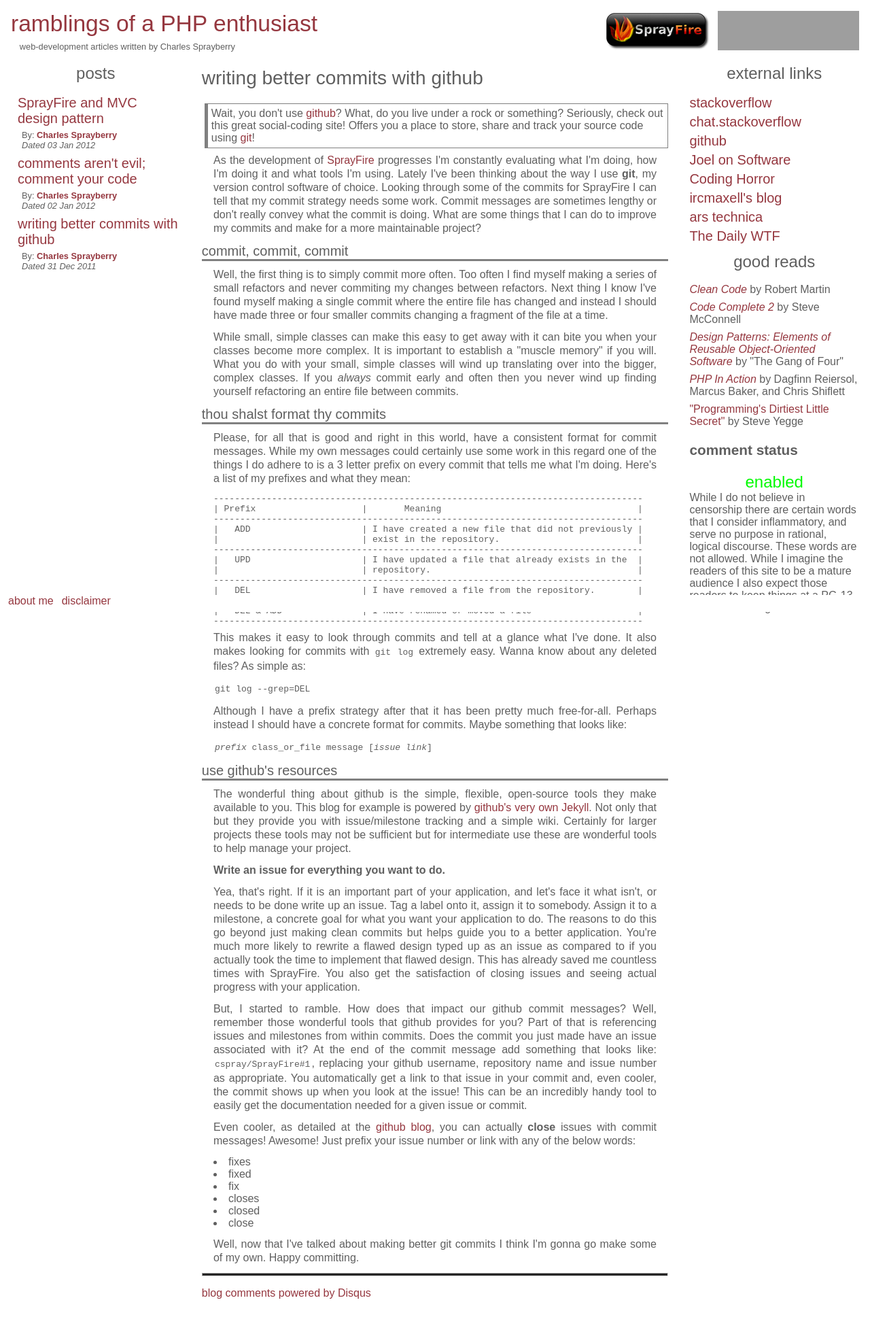
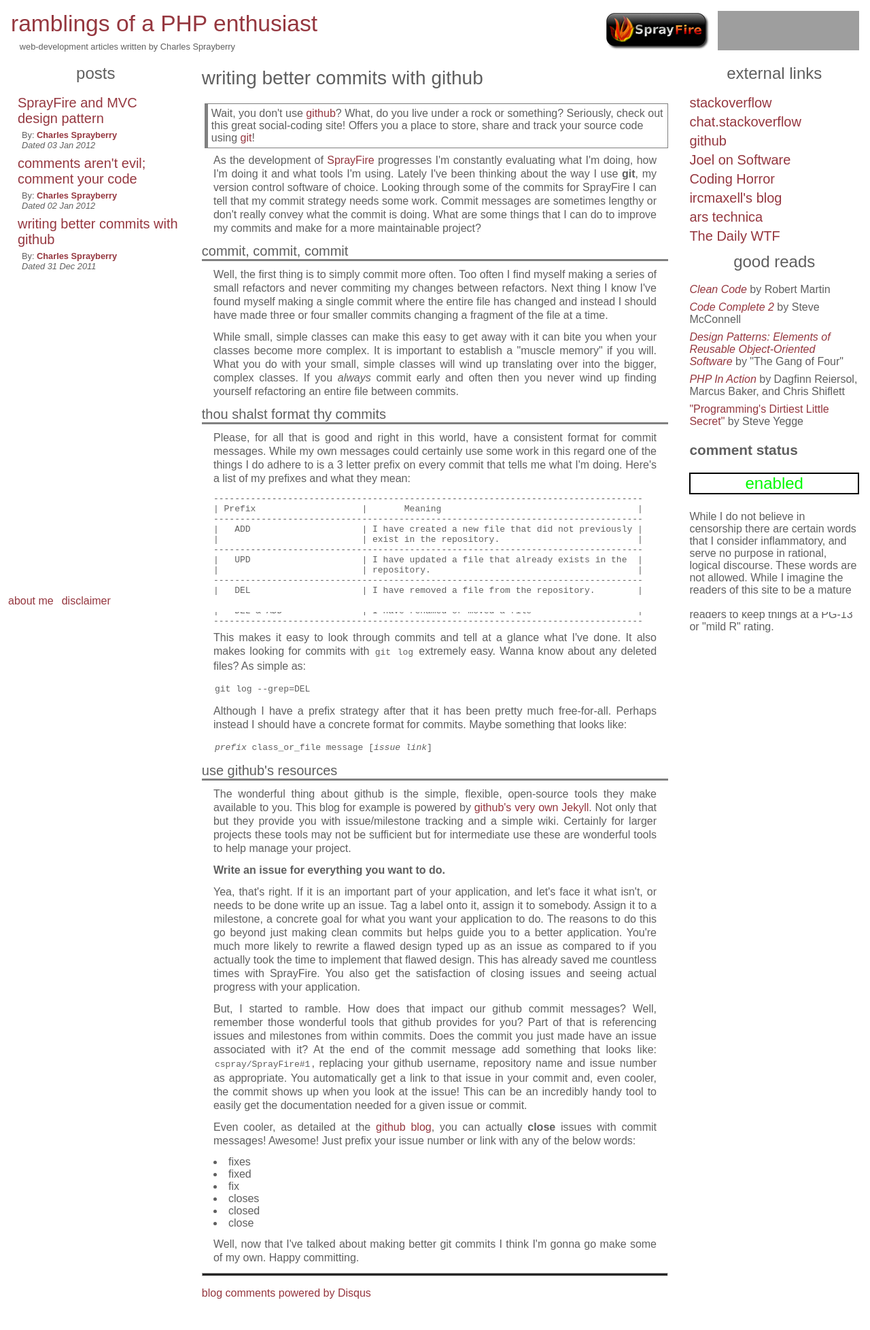
Before and after one commit to cspray/archived-blog, a Jekyll site: the page built from _posts/2011-12-31-writing-better-commits-with-github.html, in a window 1280 px wide. Shown: the whole page at 68% size. Built offline with Jekyll 4.4.1, drawn with Linux system fonts in a browser that asks for light colours; comment, search, counter and statistics services are not loaded; grey boxes are pictures that could not be loaded.

Commit message:
UPD style.css updating the comment-disclaimer and adding a temp border

```diff
--- a/_includes/style.css
+++ b/_includes/style.css
@@ -140,7 +140,9 @@ code {
 #comment-disclaimer .comment-status {
     text-align: center;
     margin: 0 auto;
+    margin-bottom: 1em;
     font-size: 1.5em;
+    border: 2px solid black;
 }
 
 #comment-disclaimer .comment-status-enabled {
```
